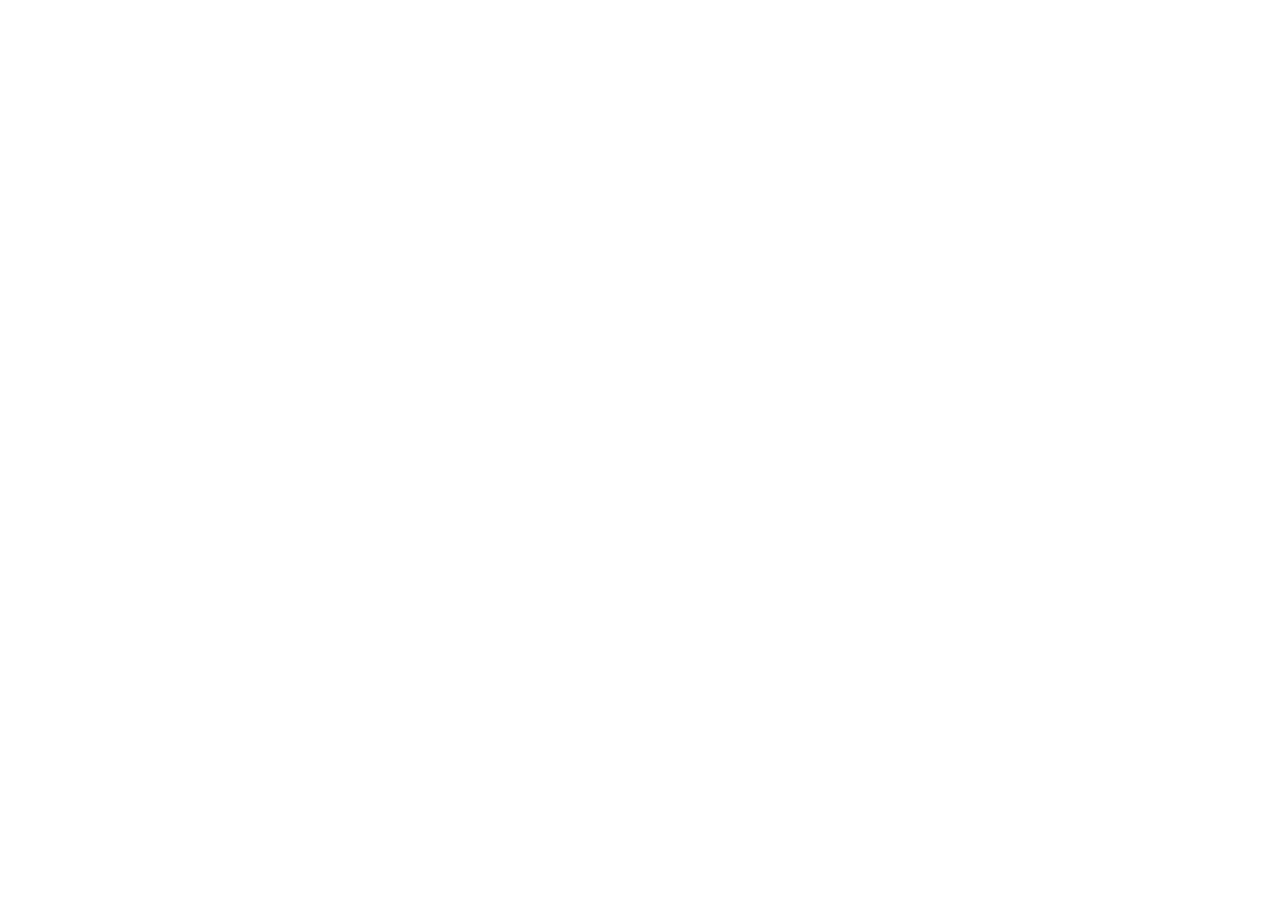
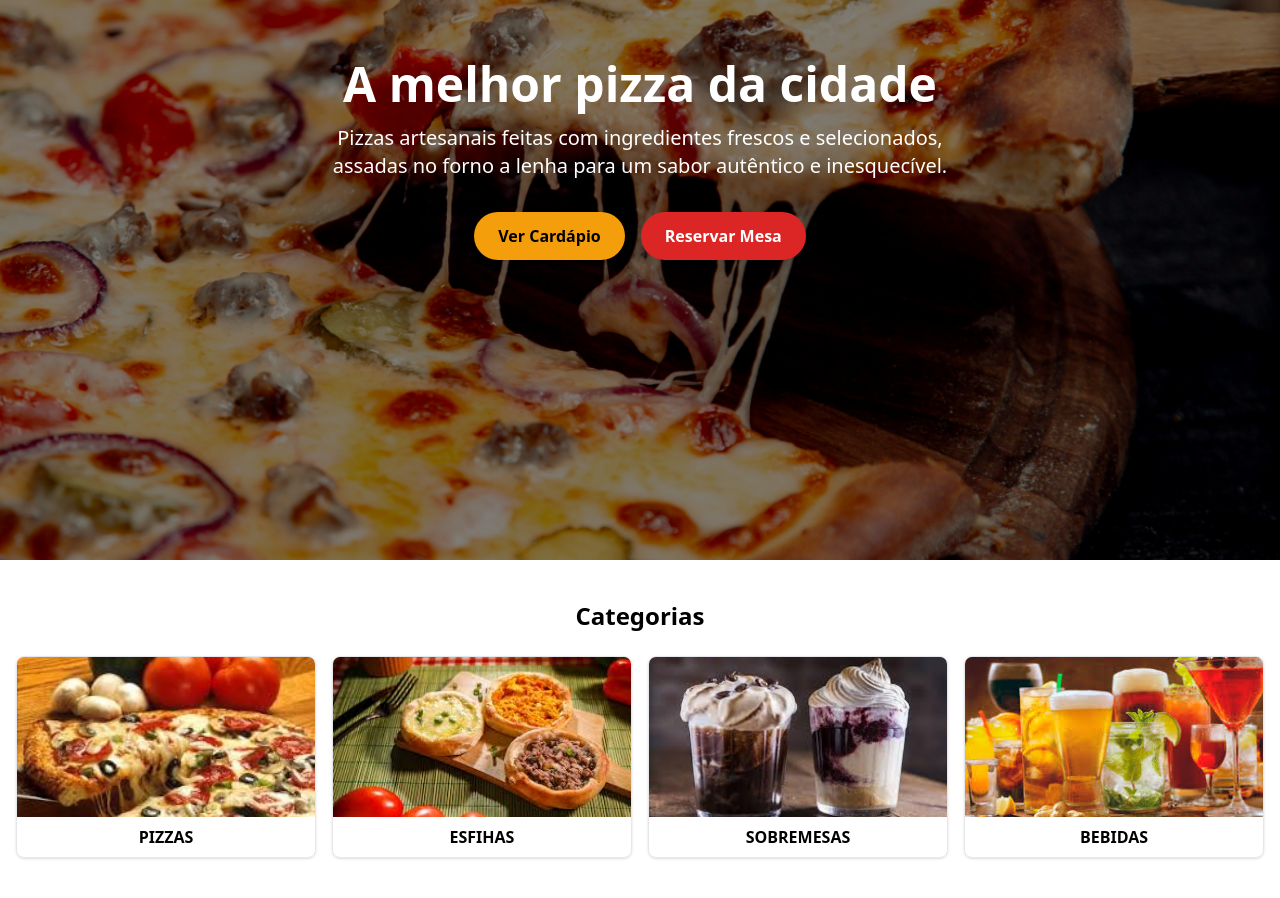
Before and after one commit to profhdeivisson/pizzaria-web, a Next.js app: page / in a window 1280 px wide. Shown: the part 240-1138 px from the top of the page. Before the commit the page ends 800 px from the top, so only its background shows below. Built offline with nearby package versions, Linux system fonts and the light colour scheme.

Commit message:
Adicionando as section SectionPrincipal e SectionCardapio

```diff
--- /dev/null
+++ b/src/app/HomePage/Home.tsx
@@ -0,0 +1,14 @@
+import SectionCardapio from "./SectionCardapio";
+import SectionPrincipal from "./SectionPrincipal";
+
+
+const HomeContent = () => {
+    return (
+        <div>
+            <SectionPrincipal/>
+            <SectionCardapio/>
+        </div>
+    )
+}
+
+export default HomeContent;
--- /dev/null
+++ b/src/app/HomePage/SectionCardapio.tsx
@@ -0,0 +1,55 @@
+// src/components/PageHome/SectionCardapio.tsx
+import Image from "next/image";
+import Link from "next/link";
+
+const categorias = [
+  {
+    nome: "PIZZAS",
+    imagem: "/img/pizza.jpg",
+    link: "/pizzas",
+  },
+  {
+    nome: "ESFIHAS",
+    imagem: "/img/esfiha.jpg",
+    link: "/esfihas",
+  },
+  {
+    nome: "SOBREMESAS",
+    imagem: "/img/sobremesas.jpg",
+    link: "/sobremesas",
+  },
+  {
+    nome: "BEBIDAS",
+    imagem: "/img/bebidas.jpg",
+    link: "/bebidas",
+  },
+];
+
+const SectionCardapio = () => {
+  return (
+    <section id="cardapio" className="py-10 px-4">
+      <h2 className="text-2xl text-center font-bold mb-6">Categorias</h2>
+
+      <div className="grid grid-cols-2 sm:grid-cols-3 md:grid-cols-4 gap-4">
+        {categorias.map((categoria) => (
+          <Link href={categoria.link} key={categoria.nome}>
+            <div className="border rounded-lg overflow-hidden shadow hover:scale-105 transition">
+              <Image
+                src={categoria.imagem}
+                alt={categoria.nome}
+                width={400}
+                height={300}
+                className="object-cover w-full h-40"
+              />
+              <div className="text-center py-2 font-semibold">
+                {categoria.nome}
+              </div>
+            </div>
+          </Link>
+        ))}
+      </div>
+    </section>
+  );
+};
+
+export default SectionCardapio;
--- /dev/null
+++ b/src/app/HomePage/SectionPrincipal.tsx
@@ -0,0 +1,51 @@
+import Image from "next/image";
+import Link from "next/link";
+
+const SectionPrincipal = () => {
+  return (
+    <div className="relative h-screen w-full overflow-hidden">
+      {/* Imagem de fundo */}
+      <Image
+        src="/img/img-fundo.jpg"
+        alt="Background"
+        fill
+        quality={100}
+        priority
+        className="object-cover"
+        sizes="100vw"
+      />
+
+      {/* Overlay escura */}
+      <div className="absolute inset-0 bg-black/50 z-0" />
+
+      {/* Conteúdo */}
+      <div className="relative z-10 flex flex-col h-full w-[80vw] max-w-2xl mx-auto items-center justify-center text-center px-4">
+        <h1 className="text-white text-3xl md:text-5xl font-bold mb-4">
+          A melhor pizza da cidade
+        </h1>
+        <p className="text-white text-1xl md:text-xl mb-8">
+          Pizzas artesanais feitas com ingredientes frescos e selecionados,
+          assadas no forno a lenha para um sabor autêntico e inesquecível.
+        </p>
+
+        <div className="flex flex-col md:flex-row gap-4">
+          <a
+            href="#cardapio"
+            className="bg-amber-500 text-black px-6 py-3 rounded-full font-semibold hover:bg-amber-600 transition-colors"
+          >
+            Ver Cardápio
+          </a>
+
+          <Link
+            href="/reserva"
+            className="bg-red-600 text-white px-6 py-3 rounded-full font-semibold hover:bg-red-700 transition-colors"
+          >
+            Reservar Mesa
+          </Link>
+        </div>
+      </div>
+    </div>
+  );
+};
+
+export default SectionPrincipal;
--- a/src/app/layout.tsx
+++ b/src/app/layout.tsx
@@ -29,7 +29,7 @@
         className={`${geistSans.variable} ${geistMono.variable} antialiased`}
       >
         <NavBar/>
-        <main className="bg-white h-screen p-16">{children}</main>
+        <main className="bg-white h-screen">{children}</main>
       </body>
     </html>
   );
--- a/src/app/page.tsx
+++ b/src/app/page.tsx
@@ -1,9 +1,9 @@
-import Image from "next/image";
+import HomeContent from "./HomePage/Home";
 
 export default function Home() {
   return (
     <div>
-      <h1>teste</h1>
+      <HomeContent/>
     </div>
   );
 }
```
